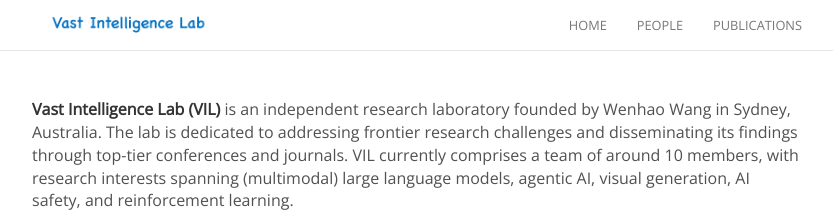
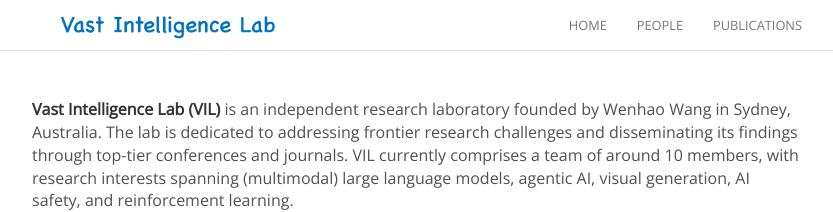
Before and after one commit to vastilab/vastilab.github.io, a Jekyll site: the page built from index.md, in a window 1280 px wide. Shown: the top 212 px of the page, without its empty margins (223-1056 px from the left). Built offline with Jekyll 4.4.1, drawn with Linux system fonts in a browser that asks for light colours; nearby versions of some CDN libraries; comment, search, counter and statistics services are not loaded.

Commit message:
Update navbar.html

```diff
--- a/_includes/navbar.html
+++ b/_includes/navbar.html
@@ -10,11 +10,11 @@
         <span class="icon-bar"></span>
       </button>
 
-      <a class="navbar-brand page-scroll" href="{{ site.baseurl }}/" style="padding: 8px 15px;">
+      <a class="navbar-brand page-scroll" href="{{ site.baseurl }}/" style="padding: 4px 15px;">
         <img
           src="{{ site.baseurl }}/images/logo.png"
           alt="{{ site.name }}"
-          style="height: 34px; width: auto; display: inline-block;"
+          style="height: 48px; width: auto; display: inline-block;"
         >
       </a>
     </div>
```
